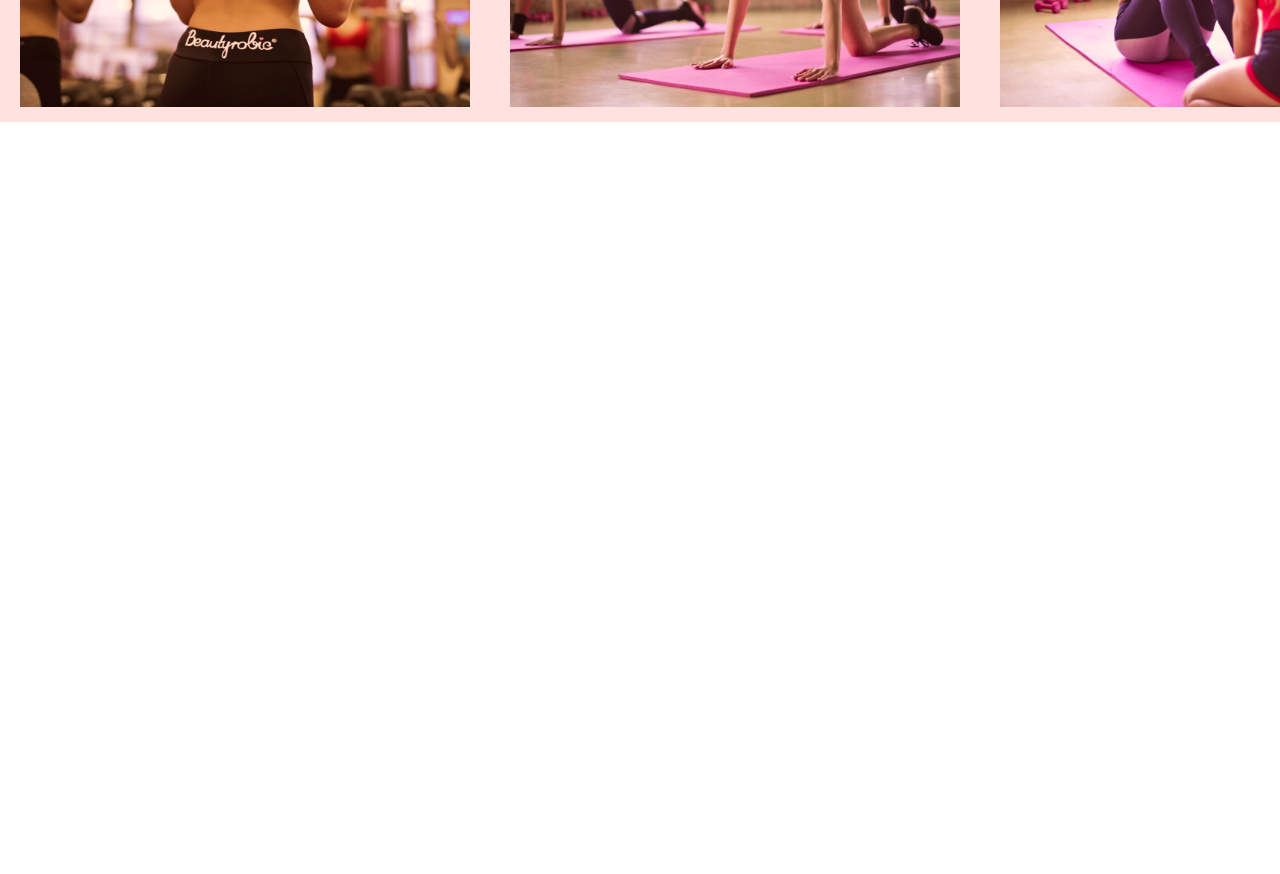
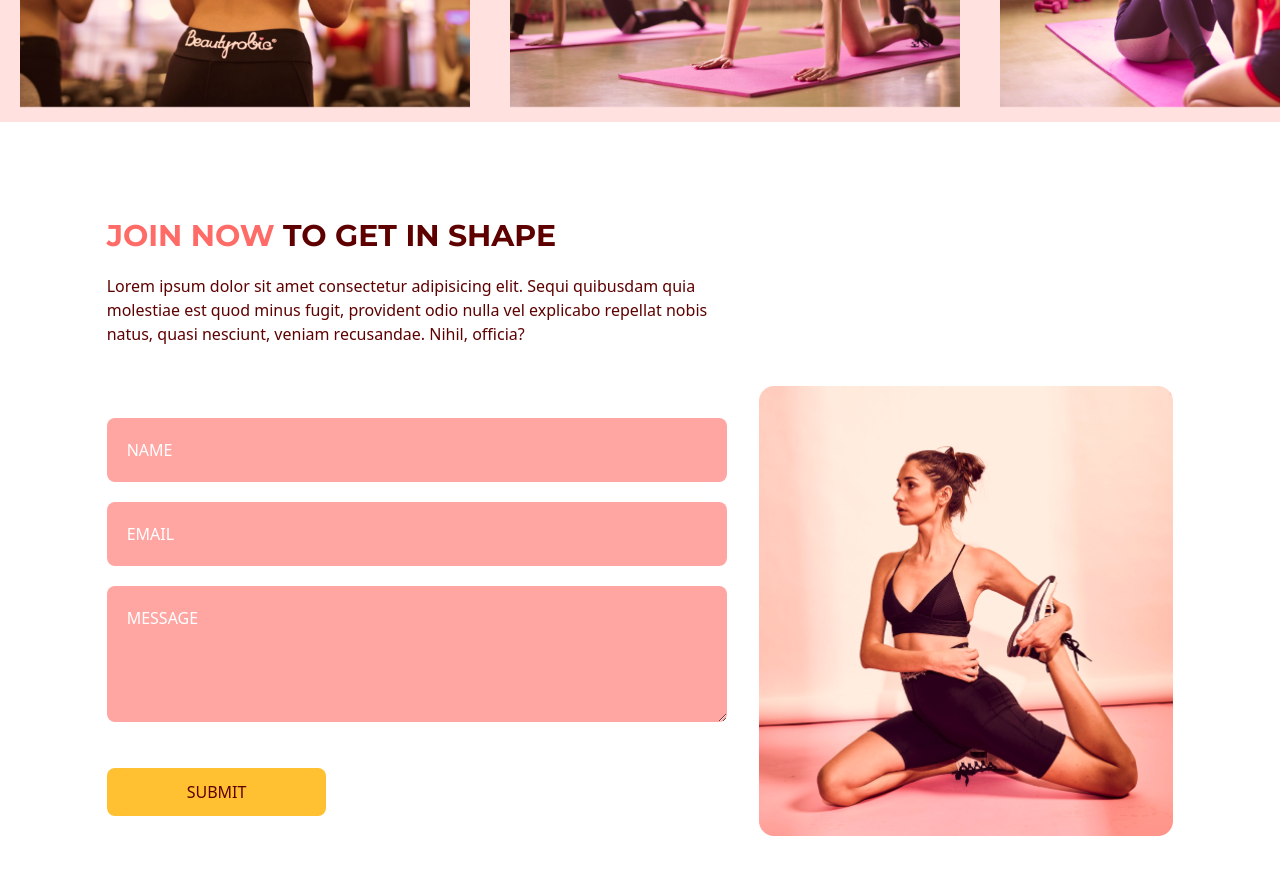
Before and after one commit to kgureye/evofitness, a React (Vite) app: page / in a window 1280 px wide. Shown: the part 2560-3434 px from the top of the page. Before the commit the page ends 2682 px from the top, so only its background shows below. Built offline with nearby package versions, Linux system fonts and the light colour scheme.

Commit message:
classes section

```diff
--- a/src/App.tsx
+++ b/src/App.tsx
@@ -1,6 +1,7 @@
 import Navbar from  "@/scenes/navbar";
 import Home from  "@/scenes/home";
 import Benefits from "@/scenes/benefits"
+import ContactUS from "@/scenes/contactUs"
 import { useEffect, useState } from "react";
 import { SelectedPage } from "@/shared/types";
 import OurClasses from "./scenes/ourClasses";
@@ -34,9 +35,9 @@
      <Home selectedPage={selectedPage} setSelectedPage={setSelectedPage} />
      <Benefits setSelectedPage={setSelectedPage} />
      <OurClasses setSelectedPage={setSelectedPage} />
+     <ContactUS setSelectedPage={setSelectedPage} />
     </div>
   );
 }
 
-
 export default App
--- /dev/null
+++ b/src/scenes/contactUs/index.tsx
@@ -0,0 +1,138 @@
+import { useForm } from 'react-hook-form';
+import { SelectedPage } from "@/shared/types";
+import { motion } from "framer-motion";
+import ContactUsPageGraphic from "@/assets/ContactUsPageGraphic.png";
+import HText from '@/shared/HText';
+import { triggerAsyncId } from 'async_hooks';
+
+type Props = {
+  setSelectedPage: (selectedPage: SelectedPage) => void;
+}
+
+const ContactUs = ({ setSelectedPage }: Props) => {
+  const {
+    register,
+    trigger,
+    formState: { errors }
+  } = useForm();
+
+  const inputStyles = "mb-5 w-full rounded-lg bg-primary-300 px-5 py-5 placeholder-white";
+  const onSubmit = async (e: any) => {
+    const isValid = await trigger();
+    if (!isValid) {
+      e.preventDefault();
+      console.log(e);
+    }
+  }
+
+  return <section id="contactus" className="mx-auto w-5/6 pt-24 pb-32">
+     <motion.div onViewportEnter={() => setSelectedPage(SelectedPage.ContactUs)}>
+       {/* HEADER */}
+       <motion.div
+       className="md:w-3/5"
+       initial="hidden"
+       whileInView="visible"
+       viewport={{ once: true, amount: 0.5 }}
+       transition={{ delay: 0.2, duration: 0.5 }}
+       variants={{ hidden: { opacity: 0, x: -50}, visible: { opacity: 1, x: 0 }}}
+       >
+        <HText>
+          <span className="text-primary-500">JOIN NOW</span> TO GET IN SHAPE
+        </HText>
+        <p className="my-5">
+           Lorem ipsum dolor sit amet consectetur adipisicing elit. Sequi quibusdam quia molestiae est quod minus fugit, provident odio nulla vel explicabo repellat nobis natus, quasi nesciunt, veniam recusandae. Nihil, officia?
+        </p>
+       </motion.div>
+       {/* FORM AND IMAGE */}
+        <div className="mt-10 justify-between gap-8 md:flex">
+          <motion.div
+           className="mt-10 basis-3/5 md:mt-8"
+           initial="hidden"
+           whileInView="visible"
+           viewport={{ once: true, amount: 0.5 }}
+           transition={{ delay: 0.2, duration: 0.5 }}
+           variants={{ hidden: { opacity: 0, y: 50}, visible: { opacity: 1, y: 0 }}}
+          >
+            <form
+            target="_blank"
+            onSubmit={onSubmit}
+            action="https://formsubmit.co/49957b71dcb3af12a9b65a32685b67f6" /* Anonymous email to prevent naked email address */
+            method="POST"
+            >
+              <input
+               className={inputStyles}
+               type="text"
+               placeholder="NAME"
+               {...register("name", {
+                 required: true,
+                 maxLength: 100,
+               })}
+               />
+               {errors.name && (
+               <p className="mt-1 text-primary-500">
+                 {errors.name.type === "required" && "Name is a required field"}
+                 {errors.name.type === "maxLength" && "Maximum length is 100 characters"}
+               </p>
+               )}
+               <input
+               className={inputStyles}
+               type="text"
+               placeholder="EMAIL"
+               {...register("email", {
+                 required: true,
+                 pattern: /^[A-Z0-9._%+-]+@[A-Z0-9.-]+\.[A-Z]{2,}$/i, /* Regex for email validation */
+               })}
+               />
+               {errors.name && (
+               <p className="mt-1 text-primary-500">
+                 {errors.name.type === "required" && "Email is a required field"}
+                 {errors.name.type === "pattern" && "Invalid email address."}
+               </p>
+               )}
+              <textarea
+               className={inputStyles}
+               rows={4}
+               cols={50}
+               placeholder="MESSAGE"
+               {...register("message", {
+                 required: true,
+                 maxLength: 2000,
+               })}
+               />
+               {errors.name && (
+               <p className="mt-1 text-primary-500">
+                 {errors.name.type === "required" && "This field is required"}
+                 {errors.name.type === "pattern" && "Maximum length is 2000 characters"}
+               </p>
+               )}
+               <button
+               type="submit"
+               className="mt-5 rounded-lg bg-secondary-500 px-20 py-3 transition duration-500 hover:text-white"
+               >
+                 SUBMIT
+               </button>
+            </form>
+          </motion.div>
+
+          <motion.div
+            className="relative mt-16 basis-2/5 md:mt-0"
+            initial="hidden"
+            whileInView="visible"
+            viewport={{ once: true, amount: 0.5 }}
+            transition={{ delay: 0.2, duration: 0.5 }}
+            variants={{ hidden: { opacity: 0, x: -50}, visible: { opacity: 1, x: 0 }}}
+            >
+              <div className="md:before:content-evolveText w-full before:absolute before:-bottom-20 before:-right-10 before:z-[-1]">
+                <img
+                className="w-full"
+                alt="contat-us-page-graphic"
+                src={ContactUsPageGraphic}
+                />
+              </div>
+          </motion.div>
+        </div>
+     </motion.div>
+  </section>
+}
+
+export default ContactUs;
```
